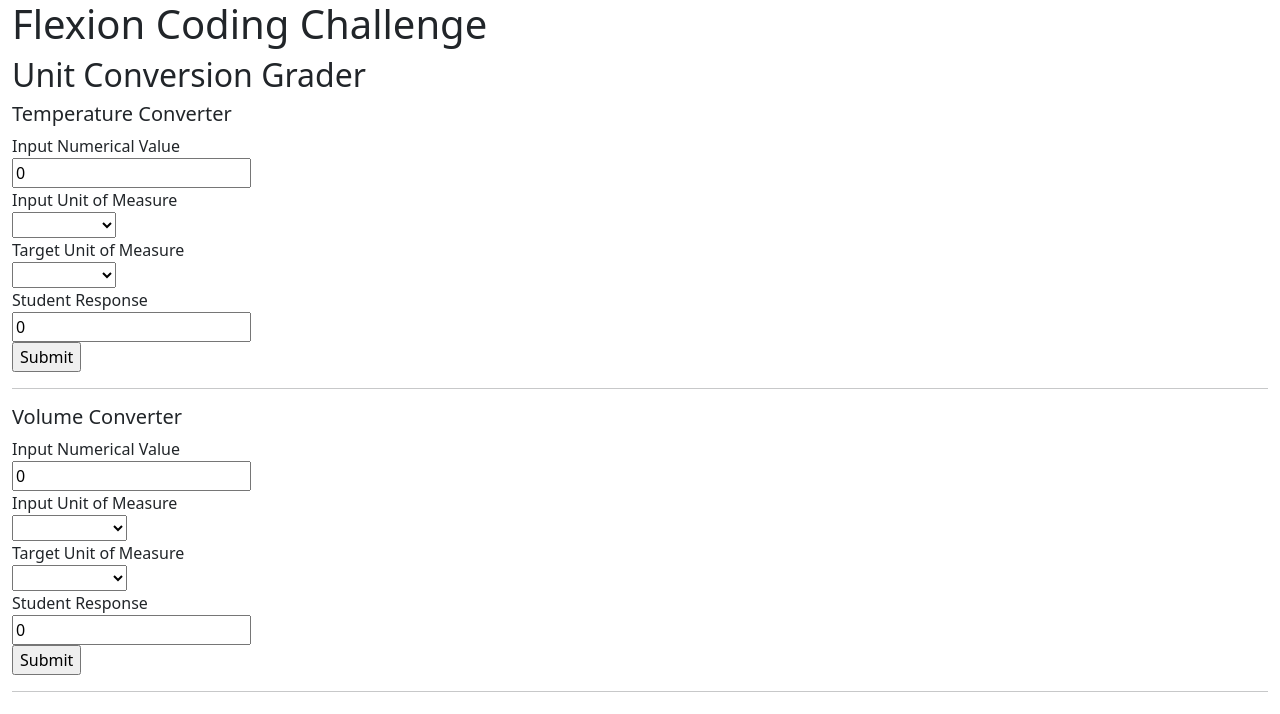
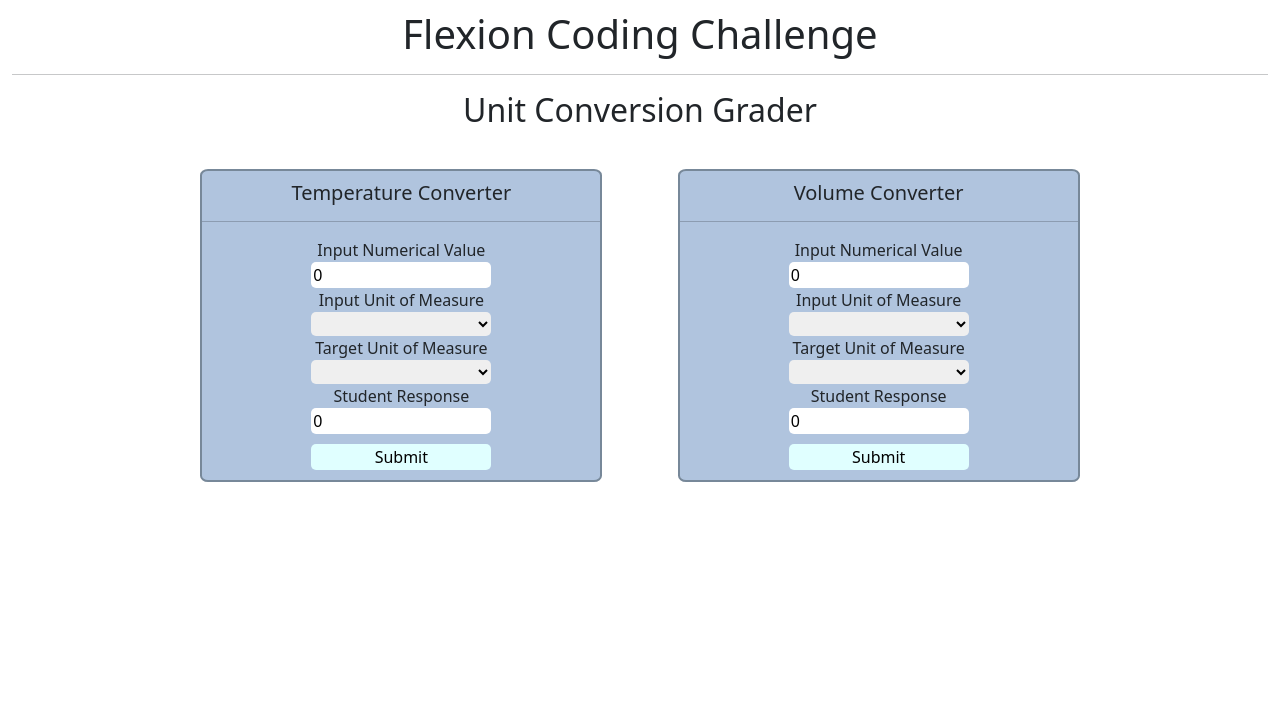
Before and after one commit to maxmcgregor/AirbnbCodeSample, an Angular app: page / in a window 1280 px wide. Shown: the top 714 px of the page. Built offline with nearby package versions, Linux system fonts and the light colour scheme.

Commit message:
operational with results and light styling

```diff
--- a/src/app/components/converter/converter.component.css
+++ b/src/app/components/converter/converter.component.css
@@ -0,0 +1,97 @@
+#titleHeaders {
+  text-align: center;
+}
+
+h1, h2, h5 {
+  text-align: center;
+  margin-top: 10px;
+  margin-bottom: 10px;
+}
+
+.converterContainer {
+  text-align: center;
+  border-radius: 2%;
+  width: 65%, auto;
+  background-color: aqua;
+
+}
+
+.converterContainerTemp {
+  border: 2px solid lightslategray;
+  border-radius: 2%;
+  background-color: lightsteelblue;
+  float:left;
+  width: 32%;
+  margin-top: 30px;
+  margin-left: 15%;
+  margin-right: 10px;
+
+}
+
+.converterContainerVol {
+  border: 2px solid lightslategray;
+  border-radius: 2%;
+  width: 32%;
+  background-color: lightsteelblue;
+  float: right;
+  margin-top: 30px;
+  margin-right: 15%;
+  margin-left: 10px;
+
+}
+
+#answerHistory {
+  /* display: inline-block; */
+  text-align: center;
+  width: 65%, auto;
+  /* float: auto; */
+  margin-top: 20px;
+  margin-left: 15%;
+  margin-right: 15%;
+ }
+
+input, select {
+  border: 3px lightgrey;
+  border-radius: 5px;
+  width: 180px;
+}
+
+.submit {
+  border-radius: 5px;
+  background-color: lightcyan;
+  color: black;
+  border-style: 1px solid black;
+  margin-top: 10px;
+  margin-bottom: 10px;
+}
+
+button {
+  border-radius: 5px;
+  background-color: lightcyan;
+  color: black;
+  border-style: 0.25px solid;
+  margin-top: 10px;
+  margin-bottom: 10px;
+}
+
+table {
+  text-align: center;
+  margin-top: 25px;
+  margin-left: auto;
+  margin-right: auto;
+  padding: 15px;
+}
+
+th {
+  margin-left: 50px;
+  margin-right: 50px;
+  border-bottom: 1px solid;
+  padding-left: 8px;
+  padding-right: 8px;
+}
+
+td {
+  margin-left: 50px;
+  margin-right: 50px;
+  border-bottom: 1px solid;
+}
--- a/src/app/components/converter/converter.component.html
+++ b/src/app/components/converter/converter.component.html
@@ -1,13 +1,16 @@
 <div id="titleHeaders">
   <h1>Flexion Coding Challenge</h1>
+  <hr />
   <h2>Unit Conversion Grader</h2>
 </div>
 
-<div id="tempConverter">
+<div class="converterContainer">
+  <div class="converterContainerTemp" id="tempConverter">
     <h5>Temperature Converter</h5>
+    <hr>
     <form
       #temperatureConverter="ngForm"
-    (ngSubmit)="temperatureGrader(tempResponseCard)"
+      (ngSubmit)="temperatureGrader(tempResponseCard); tempResponseCardReset()"
     >
       <label for="inputNumValue">Input Numerical Value</label>
       <br />
@@ -55,15 +58,16 @@
       />
       <br />
 
-    <input type="submit" value="Submit" />
+      <input class="submit" type="submit" value="Submit" />
     </form>
-  <hr />
+  </div>
 
-  <div id="volConverter">
+  <div class="converterContainerVol" id="volConverter">
     <h5>Volume Converter</h5>
+    <hr>
     <form
       #volumeConverter="ngForm"
-      (ngSubmit)="volumeGrader(volResponseCard)"
+      (ngSubmit)="volumeGrader(volResponseCard); volResponseCardReset()"
     >
       <label for="inputVolNumValue">Input Numerical Value</label>
       <br />
@@ -100,7 +104,7 @@
       </select>
       <br />
 
-      <label for="studentResponse">Student Response</label>
+      <label for="studentVolResponse">Student Response</label>
       <br />
       <input
         type="number"
@@ -110,12 +114,12 @@
       />
       <br />
 
-      <input type="submit" value="Submit" />
+      <input class="submit" type="submit" value="Submit" />
     </form>
   </div>
-<hr>
+</div>
 <div id="answerHistory" *ngIf="answerHistory.length > 0">
-    <table>
+  <table id="answerTable">
     <thead>
       <tr>
         <th>Input Numerical Value</th>
@@ -127,13 +131,15 @@
     </thead>
     <tbody>
       <tr *ngFor="let a of answerHistory">
-          <td>{{a.inputValue}}</td>
-          <td>{{a.inputUnit}}</td>
-          <td>{{a.targetUnit}}</td>
-          <td>{{a.studentResponse}}</td>
-          <td>{{a.output}}</td>
+        <td>{{ a.inputValue }}</td>
+        <td>{{ a.inputUnit }}</td>
+        <td>{{ a.targetUnit }}</td>
+        <td>{{ a.studentResponse }}</td>
+        <td>{{ a.output }}</td>
       </tr>
     </tbody>
   </table>
+  <button class="submit" (click)="resetAnswerHistory()">
+    Reset Answer History
+  </button>
 </div>
-</div>
--- a/src/app/components/converter/converter.component.ts
+++ b/src/app/components/converter/converter.component.ts
@@ -21,118 +21,131 @@ export class ConverterComponent implements OnInit {
   ngOnInit(): void {
   }
 
-  temperatureGrader(tempResponseCard: ResponseCard): ResponseCard {
-    if (tempResponseCard.inputUnit === tempResponseCard.targetUnit) {
-      return tempResponseCard;
-    } else if (tempResponseCard.inputUnit === 'Kelvin') {
-      let authoritativeAnswer = this.kelvinConverter(tempResponseCard.inputValue, tempResponseCard.targetUnit);
-      let roundedAnswer = this.rounder(authoritativeAnswer);
-      let roundedResponse = this.rounder(tempResponseCard.studentResponse);
-      if (roundedAnswer === roundedResponse) {
-        tempResponseCard.output = 'Correct';
-      } else {
-        tempResponseCard.output = "Incorrect";
-      }
-    } else if (tempResponseCard.inputUnit === 'Celsius') {
-      let authoritativeAnswer = this.celsiusConverter(tempResponseCard.inputValue, tempResponseCard.targetUnit);
-      let roundedAnswer = this.rounder(authoritativeAnswer);
-      let roundedResponse = this.rounder(tempResponseCard.studentResponse);
-      if (roundedAnswer === roundedResponse) {
-        tempResponseCard.output = 'Correct';
-      } else {
-        tempResponseCard.output = "Incorrect";
-      }
-    } else if (tempResponseCard.inputUnit === 'Fahrenheit') {
-      let authoritativeAnswer = this.fahrenheitConverter(tempResponseCard.inputValue, tempResponseCard.targetUnit);
-      let roundedAnswer = this.rounder(authoritativeAnswer);
-      let roundedResponse = this.rounder(tempResponseCard.studentResponse);
-      if (roundedAnswer === roundedResponse) {
-        tempResponseCard.output = 'Correct';
-      } else {
-        tempResponseCard.output = "Incorrect";
-      }
-    } else if (tempResponseCard.inputUnit === 'Rankine') {
-      let authoritativeAnswer = this.rankineConverter(tempResponseCard.inputValue, tempResponseCard.targetUnit);
-      let roundedAnswer = this.rounder(authoritativeAnswer);
-      let roundedResponse = this.rounder(tempResponseCard.studentResponse);
-      if (roundedAnswer === roundedResponse) {
-        tempResponseCard.output = 'Correct';
-      } else {
-        tempResponseCard.output = "Incorrect";
-      }
-    }
-    this.answerHistory.push(tempResponseCard);
-    tempResponseCard = new ResponseCard();
-    return tempResponseCard;
+  tempResponseCardReset() {
+    this.tempResponseCard = new ResponseCard();
   }
 
-  volumeGrader(volResponseCard: ResponseCard): ResponseCard {
-    let result = 'invalid';
-    if (volResponseCard.inputUnit === volResponseCard.targetUnit) {
-      return volResponseCard;
-    } else if (volResponseCard.inputUnit === 'liters') {
-      let authoritativeAnswer = this.litersConverter(volResponseCard.inputValue, volResponseCard.targetUnit);
-      let roundedAnswer = this.rounder(authoritativeAnswer);
-      let roundedResponse = this.rounder(volResponseCard.studentResponse);
-      if (roundedAnswer === roundedResponse) {
-        volResponseCard.output = 'Correct';
-      } else {
-        volResponseCard.output = "Incorrect";
-      }
-    } else if (volResponseCard.inputUnit === 'tablespoons') {
-      let authoritativeAnswer = this.tablespoonsConverter(volResponseCard.inputValue, volResponseCard.targetUnit);
-      let roundedAnswer = this.rounder(authoritativeAnswer);
-      let roundedResponse = this.rounder(volResponseCard.studentResponse);
-      if (roundedAnswer === roundedResponse) {
-        volResponseCard.output = 'Correct';
-      } else {
-        volResponseCard.output = "Incorrect";
-      }
-    } else if (volResponseCard.inputUnit === 'cubic-inches') {
-      let authoritativeAnswer = this.cubicInchesConverter(volResponseCard.inputValue, volResponseCard.targetUnit);
-      let roundedAnswer = this.rounder(authoritativeAnswer);
-      let roundedResponse = this.rounder(volResponseCard.studentResponse);
-      if (roundedAnswer === roundedResponse) {
-        volResponseCard.output = 'Correct';
-      } else {
-        volResponseCard.output = "Incorrect";
-      }
-    } else if (volResponseCard.inputUnit === 'cups') {
-      let authoritativeAnswer = this.cupsConverter(volResponseCard.inputValue, volResponseCard.targetUnit);
-      let roundedAnswer = this.rounder(authoritativeAnswer);
-      let roundedResponse = this.rounder(volResponseCard.studentResponse);
-      if (roundedAnswer === roundedResponse) {
-        volResponseCard.output = 'Correct';
-      } else {
-        volResponseCard.output = "Incorrect";
-      }
-    } else if (volResponseCard.inputUnit === 'cubic-feet') {
-      let authoritativeAnswer = this.cubicFeetConverter(volResponseCard.inputValue, volResponseCard.targetUnit);
-      let roundedAnswer = this.rounder(authoritativeAnswer);
-      let roundedResponse = this.rounder(volResponseCard.studentResponse);
-      if (roundedAnswer === roundedResponse) {
-        volResponseCard.output = 'Correct';
-      } else {
-        volResponseCard.output = "Incorrect";
-      }
-    } else if (volResponseCard.inputUnit === 'gallons') {
-      let authoritativeAnswer = this.gallonsConverter(volResponseCard.inputValue, volResponseCard.targetUnit);
-      let roundedAnswer = this.rounder(authoritativeAnswer);
-      let roundedResponse = this.rounder(volResponseCard.studentResponse);
-      if (roundedAnswer === roundedResponse) {
-        volResponseCard.output = 'Correct';
-      } else {
-        volResponseCard.output = "Incorrect";
-      }
-    }
-    this.answerHistory.push(volResponseCard);
-    volResponseCard = new ResponseCard();
-    return volResponseCard;
+  volResponseCardReset() {
+    this.volResponseCard = new ResponseCard();
+  }
+
+  resetAnswerHistory() {
+    this.answerHistory = [];
   }
 
   rounder(inputValue: number):number {
     let multiplier = Math.pow(10, 1 || 0);
     return Math.round(inputValue * multiplier);
+  }
+
+  temperatureGrader(responseCard: ResponseCard): ResponseCard {
+    let roundedResponse = this.rounder(responseCard.studentResponse);
+    if (responseCard.inputUnit === responseCard.targetUnit ||
+      responseCard.inputUnit === '' ||
+      responseCard.targetUnit === '' ||
+      responseCard.inputValue === null ||
+      responseCard.studentResponse === null) {
+      this.answerHistory.push(responseCard);
+      responseCard = new ResponseCard();
+      return responseCard;
+    } else if (responseCard.inputUnit === 'Kelvin') {
+      let authoritativeAnswer = this.kelvinConverter(responseCard.inputValue, responseCard.targetUnit);
+      let roundedAnswer = this.rounder(authoritativeAnswer);
+      if (roundedAnswer === roundedResponse) {
+        responseCard.output = 'Correct';
+      } else {
+        responseCard.output = "Incorrect";
+      }
+    } else if (responseCard.inputUnit === 'Celsius') {
+      let authoritativeAnswer = this.celsiusConverter(responseCard.inputValue, responseCard.targetUnit);
+      let roundedAnswer = this.rounder(authoritativeAnswer);
+      if (roundedAnswer === roundedResponse) {
+        responseCard.output = 'Correct';
+      } else {
+        responseCard.output = "Incorrect";
+      }
+    } else if (responseCard.inputUnit === 'Fahrenheit') {
+      let authoritativeAnswer = this.fahrenheitConverter(responseCard.inputValue, responseCard.targetUnit);
+      let roundedAnswer = this.rounder(authoritativeAnswer);
+      if (roundedAnswer === roundedResponse) {
+        responseCard.output = 'Correct';
+      } else {
+        responseCard.output = "Incorrect";
+      }
+    } else if (responseCard.inputUnit === 'Rankine') {
+      let authoritativeAnswer = this.rankineConverter(responseCard.inputValue, responseCard.targetUnit);
+      let roundedAnswer = this.rounder(authoritativeAnswer);
+      if (roundedAnswer === roundedResponse) {
+        responseCard.output = 'Correct';
+      } else {
+        responseCard.output = "Incorrect";
+      }
+    }
+    this.answerHistory.push(responseCard);
+    return responseCard;
+  }
+
+  volumeGrader(responseCard: ResponseCard): ResponseCard {
+    let roundedResponse = this.rounder(responseCard.studentResponse);
+    if (responseCard.inputUnit === responseCard.targetUnit ||
+      responseCard.inputUnit === '' ||
+      responseCard.targetUnit === '' ||
+      responseCard.inputValue === null ||
+      responseCard.studentResponse === null) {
+      this.answerHistory.push(responseCard);
+      responseCard = new ResponseCard();
+      return responseCard;
+    } else if (responseCard.inputUnit === 'liters') {
+      let authoritativeAnswer = this.litersConverter(responseCard.inputValue, responseCard.targetUnit);
+      let roundedAnswer = this.rounder(authoritativeAnswer);
+      if (roundedAnswer === roundedResponse) {
+        responseCard.output = 'Correct';
+      } else {
+        responseCard.output = "Incorrect";
+      }
+    } else if (responseCard.inputUnit === 'tablespoons') {
+      let authoritativeAnswer = this.tablespoonsConverter(responseCard.inputValue, responseCard.targetUnit);
+      let roundedAnswer = this.rounder(authoritativeAnswer);
+      if (roundedAnswer === roundedResponse) {
+        responseCard.output = 'Correct';
+      } else {
+        responseCard.output = "Incorrect";
+      }
+    } else if (responseCard.inputUnit === 'cubic-inches') {
+      let authoritativeAnswer = this.cubicInchesConverter(responseCard.inputValue, responseCard.targetUnit);
+      let roundedAnswer = this.rounder(authoritativeAnswer);
+      if (roundedAnswer === roundedResponse) {
+        responseCard.output = 'Correct';
+      } else {
+        responseCard.output = "Incorrect";
+      }
+    } else if (responseCard.inputUnit === 'cups') {
+      let authoritativeAnswer = this.cupsConverter(responseCard.inputValue, responseCard.targetUnit);
+      let roundedAnswer = this.rounder(authoritativeAnswer);
+      if (roundedAnswer === roundedResponse) {
+        responseCard.output = 'Correct';
+      } else {
+        responseCard.output = "Incorrect";
+      }
+    } else if (responseCard.inputUnit === 'cubic-feet') {
+      let authoritativeAnswer = this.cubicFeetConverter(responseCard.inputValue, responseCard.targetUnit);
+      let roundedAnswer = this.rounder(authoritativeAnswer);
+      if (roundedAnswer === roundedResponse) {
+        responseCard.output = 'Correct';
+      } else {
+        responseCard.output = "Incorrect";
+      }
+    } else if (responseCard.inputUnit === 'gallons') {
+      let authoritativeAnswer = this.gallonsConverter(responseCard.inputValue, responseCard.targetUnit);
+      let roundedAnswer = this.rounder(authoritativeAnswer);
+      if (roundedAnswer === roundedResponse) {
+        responseCard.output = 'Correct';
+      } else {
+        responseCard.output = "Incorrect";
+      }
+    }
+    this.answerHistory.push(responseCard);
+    return responseCard;
   }
 
   kelvinConverter(inputValue: number, targetUnit: string): number {
```
Lines whose indentation alone changed are shown as unchanged.
